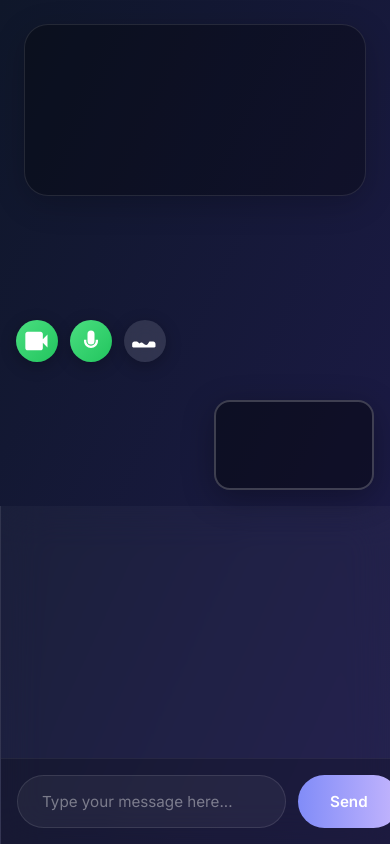
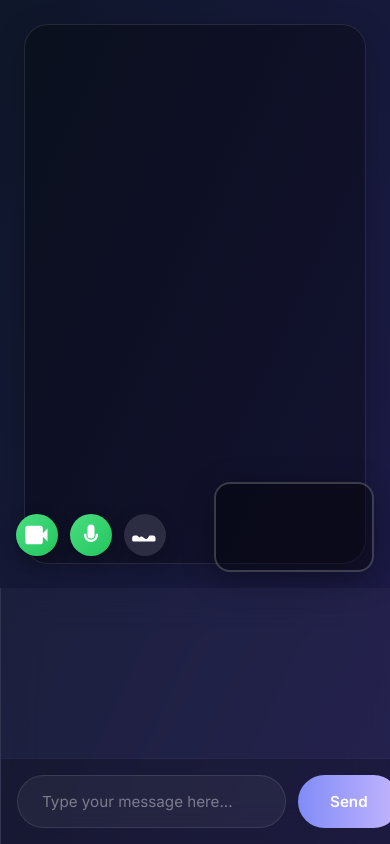
Before and after one commit to srinivaspenumarthi/chatfrontend, a website: page public/video.html in a window 390 px wide. Drawn offline with nearby package versions, Linux system fonts and the light colour scheme; no server answers.

Commit message:
Update video.html

```diff
--- a/public/video.html
+++ b/public/video.html
@@ -260,32 +260,62 @@
 
  @media (max-width: 1024px) {
   body {
+    display: flex;
     flex-direction: column;
+    height: 100vh; /* Make sure body takes full height of the viewport */
+    margin: 0;
+    overflow: hidden; /* Prevent body from scrolling */
   }
 
   .video-container {
-        height: 60vh;
+    flex: 1; /* Allow video container to take up available space */
+    height: 70vh; /* Set the height of the video container to 70% */
+    position: relative; /* Make sure video is positioned within the container */
   }
 
   #my-video {
     width: 160px;
     height: 90px;
+    position: absolute;
     bottom: 1rem;
     right: 1rem;
+    border-radius: 16px;
+    z-index: 10;
   }
 
   .chat-holder {
+    flex: none; /* Prevent chat holder from expanding */
+    height: auto; /* Let the chat holder adjust to content */
     width: 100%;
-        height: 40vh;
+    position: relative;
+    padding: 1rem;
+    padding-bottom: 6rem; /* Leave space at the bottom for the input box */
   }
 
   .input {
+    position: fixed; /* Fix the input box to the bottom */
+    bottom: 0;
+    left: 0;
+    width: 100%;
     padding: 1rem;
+    display: flex;
+    gap: 0.75rem;
+    background: rgba(0, 0, 0, 0.2);
+    z-index: 20; /* Ensure it stays on top */
+  }
+
+  .wrapper {
+    padding: 1.5rem;
+    overflow-y: auto;
+    max-height: calc(100vh - 12rem); /* Limit height of the chat window to fit the screen */
+    margin-bottom: 6rem; /* Ensure content doesn’t get hidden behind the fixed input */
   }
 
   #video-controls {
-        bottom: 9rem;
+    position: absolute;
+    bottom: 2rem;
     left: 1rem;
+    z-index: 15; /* Make sure controls stay above the video but below the input */
   }
 
   #video-controls button {
@@ -294,6 +324,7 @@
     font-size: 1rem;
   }
 }
+
 
   </style>
   <script src="https://cdn.socket.io/4.7.2/socket.io.min.js"></script>
```
Lines whose indentation alone changed are shown as unchanged.
